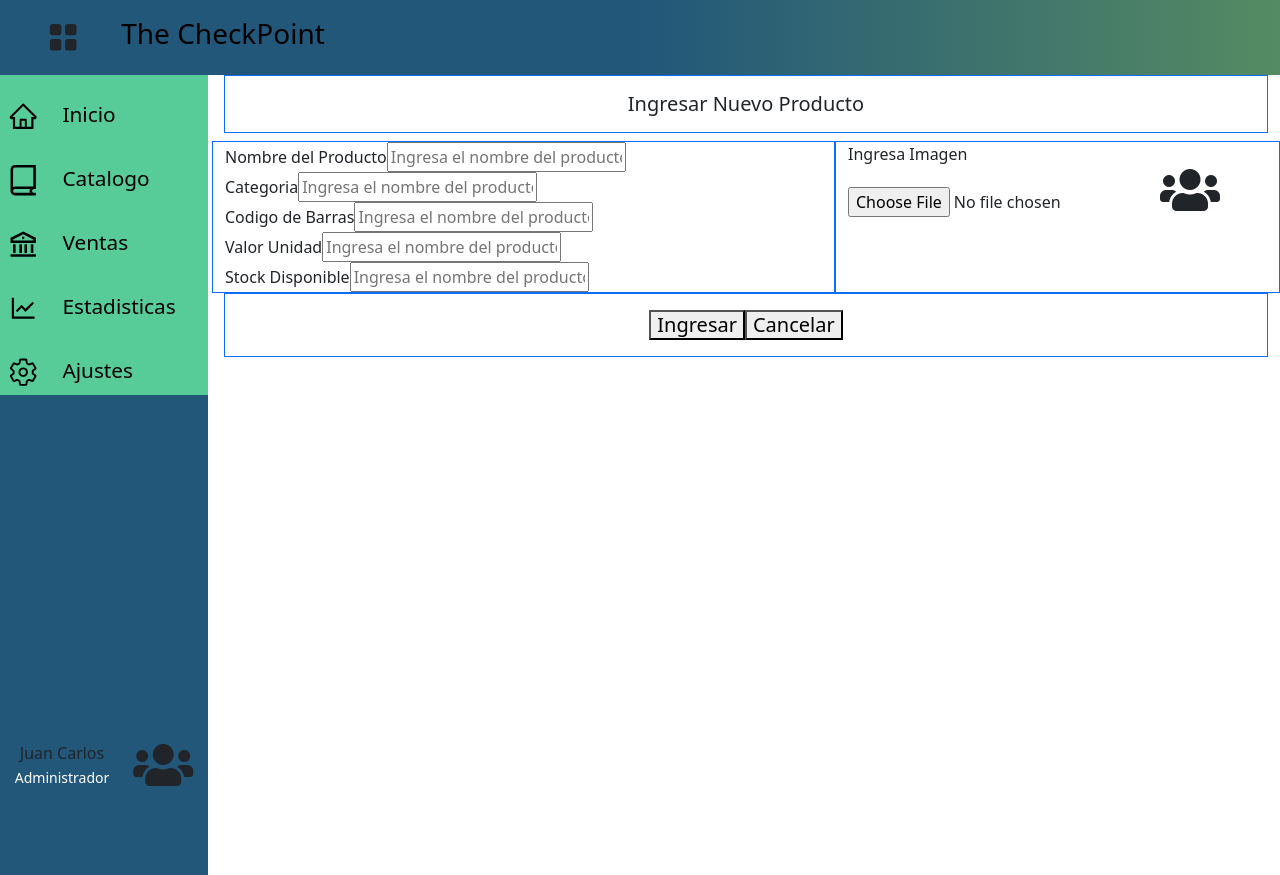
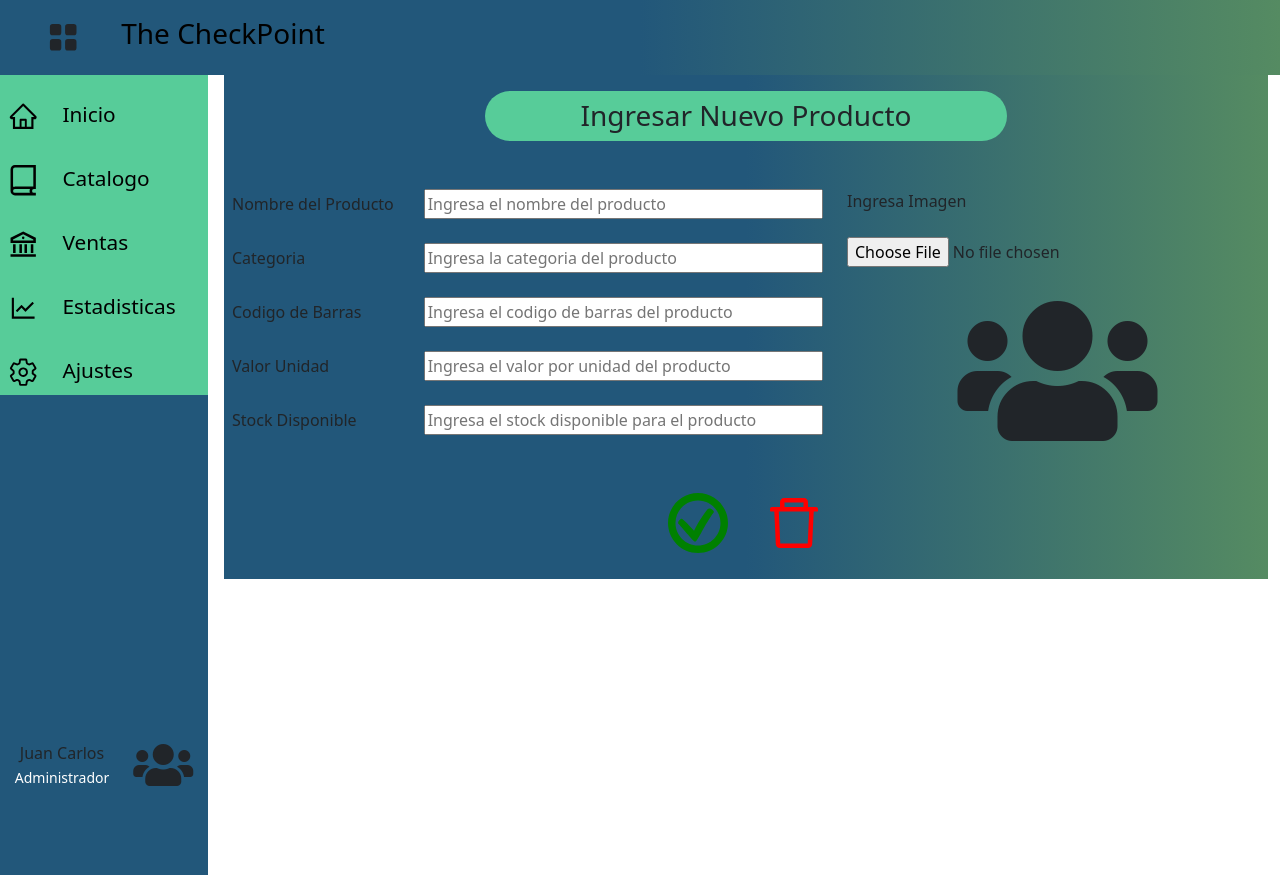
Before and after one commit to Veliz97N/the_checkpoint, a React (Create React App) app: page /Catalogo_IngresarNuevoProducto in a window 1280 px wide. Built offline with nearby package versions, Linux system fonts and the light colour scheme.

Commit message:
Base de Ingresar Nuevo Producto Lista

```diff
--- a/src/Folder_Contenido_General/ContenidoGeneral.js
+++ b/src/Folder_Contenido_General/ContenidoGeneral.js
@@ -2,6 +2,7 @@ import React,{useContext, useState} from 'react'
 import Sidebar from '../Folder_SideBar_TopBar/Sidebar'
 import UserContext from '../UserContext/UserContext';
 import { BrowserRouter, Route, Switch } from "react-router-dom"
+
 import IngresarNuevoProducto from "../Vistas/Catalogo/IngresarNuevoProducto";
 
 const ContenidoGeneral = () => {
--- a/src/Vistas/Catalogo/IngresarNuevoProducto.js
+++ b/src/Vistas/Catalogo/IngresarNuevoProducto.js
@@ -1,46 +1,62 @@
 import React from 'react'
+import { AiOutlineDelete, AiFillDelete } from "react-icons/ai";
+import { GiConfirmed } from "react-icons/gi";
+
 
 const IngresarNuevoProducto = () => {
     return (
         <div className="ingresarNuevoProducto">
-            <div className=" h5 col-12 d-flex justify-content-center border border-primary py-3">
-                Ingresar Nuevo Producto
+            <div className="row">
+                <div className="h3 col-12 d-flex justify-content-center py-3 mb-4">
+                    <div className="titulo col-6 py-2 d-flex justify-content-center">
+                        Ingresar Nuevo Producto
+
+                    </div>
+                </div>
             </div>
             <form>
+
                 <div className="row">
-                    <div className="col-7 border border-primary">
-                        <div className="form-group">
-                            <label for="exampleInputEmail1">Nombre del Producto</label>
-                            <input type="text" name="" id="" placeholder="Ingresa el nombre del producto"/>
+                    <div className="col-7">
+                        <div className="form-group my-2 mb-4">
+                            <label className="col-4 ps-2" for="exampleInputEmail1">Nombre del Producto</label>
+                            <input className="col-8" type="text" name="" id="" placeholder="Ingresa el nombre del producto" />
 
                         </div>
-                        <div class="form-group">
-                            <label for="exampleInputPassword1">Categoria</label>
-                            <input type="text" name="" id="" placeholder="Ingresa el nombre del producto"/>
+                        <div class="form-group mb-4">
+                            <label className="col-4 ps-2" for="exampleInputPassword1">Categoria</label>
+                            <input className="col-8" type="text" name="" id="" placeholder="Ingresa la categoria del producto"/>
                         </div>
-                        <div class="form-group">
-                            <label for="exampleInputPassword1">Codigo de Barras</label>
-                            <input type="text" name="" id="" placeholder="Ingresa el nombre del producto"/>
+                        <div class="form-group mb-4">
+                            <label className="col-4 ps-2" for="exampleInputPassword1">Codigo de Barras</label>
+                            <input className="col-8" type="text" name="" id="" placeholder="Ingresa el codigo de barras del producto"/>
                         </div>
-                        <div class="form-group">
-                            <label for="exampleInputPassword1">Valor Unidad</label>
-                            <input type="text" name="" id="" placeholder="Ingresa el nombre del producto"/>
+                        <div class="form-group mb-4">
+                            <label className="col-4 ps-2" for="exampleInputPassword1">Valor Unidad</label>
+                            <input className="col-8" type="text" name="" id="" placeholder="Ingresa el valor por unidad del producto"/>
                         </div>
-                        <div class="form-group">
-                            <label for="exampleInputPassword1">Stock Disponible</label>
-                            <input type="text" name="" id="" placeholder="Ingresa el nombre del producto"/>
+                        <div class="form-group mb-4">
+                            <label className="col-4 ps-2" for="exampleInputPassword1">Stock Disponible</label>
+                            <input className="col-8" type="text" name="" id="" placeholder="Ingresa el stock disponible para el producto"/>
                         </div>
                     </div>
-                    <div className="col-5 border border-primary">
-                        <label for="exampleInputPassword1">Ingresa Imagen </label>
-                        <input type="file" name="" id="" />
-                        <i class="fas fa-users fa-3x"></i>
+                    <div className="col-5 my-2 mb-4">
+                        <div className="ingresar_foto mb-4">
+                            <label className=" col-lg-4 col-md-4 col-sm-12 mb-4" for="exampleInputPassword1">Ingresa Imagen </label>
+                            <input className="" type="file" name="" id="" />
+                        </div>
+                        <i className="fas fa-users fa-10x d-flex justify-content-center"></i>
                     </div>
                 </div>
-                <div className=" h5 col-12 d-flex justify-content-center border border-primary py-3">
-
-                    <button>Ingresar</button>
-                    <button>Cancelar</button>
+                <div className="row">
+                    <div className=" h5 col-12 d-flex justify-content-center py-3">
+                        <div className="ok mx-3">
+                            <GiConfirmed className="btn_aceptar_ingresarNuevoProducto" />
+                        </div>
+                        <div className="cancel mx-3">
+                            <AiOutlineDelete className="btn_cancelar_ingresarNuevoProducto" />
+                        </div>
+                    </div>
                 </div>
             </form>
 
--- a/src/index.css
+++ b/src/index.css
@@ -3,7 +3,7 @@
   --happy_selected: #80ED99;
   --happy_non_selected:#57CC99;
   --happy_contorno_global:#22577A;
-  --happy_interior_global:#;
+  --happy_interior_global: #38A3A5;
   --happy_background: rgb(34,87,122);
   --happy_gradient: linear-gradient(90deg, rgba(34,87,122,1) 0%, rgba(34,87,122,1) 50%, rgb(85, 139, 98) 100%);
   --happy_input: #c4c4c4;
@@ -118,5 +118,39 @@ code {
   height: 70px;
   display: flex;
   align-items: center;
+}
 
+
+/* Vista Cateogria-Ingresar Nuevo Producto*/
+
+.ingresarNuevoProducto{
+  background: var(--happy_gradient);
 }
+
+.ingresarNuevoProducto .titulo{
+  background: var(--happy_non_selected);
+  border-radius: 25px;
+}
+
+
+
+
+
+
+
+.btn_cancelar_ingresarNuevoProducto{
+  font-size: 4rem;
+  color:red;
+  transition: all 0.4s ease;
+}
+.btn_cancelar_ingresarNuevoProducto:hover{
+  font-size: 4.5rem;
+}
+.btn_aceptar_ingresarNuevoProducto{
+  font-size: 4rem;
+  color:green;
+  transition: all 0.4s ease;
+}
+.btn_aceptar_ingresarNuevoProducto:hover{
+  font-size: 4.5rem;
+}
```
